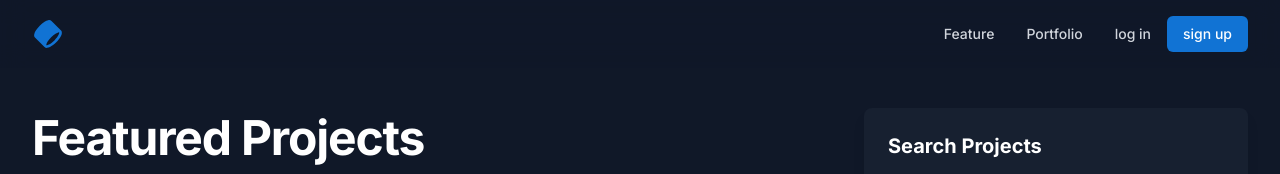
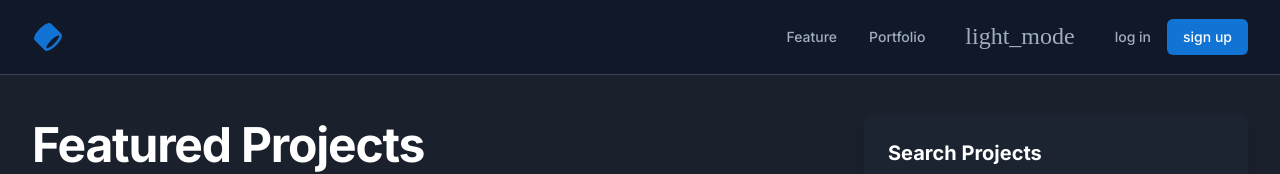
Before and after one commit to cnmzsjbz199328/chatbot, a Next.js app: page /projects in a window 1280 px wide. Shown: the top 174 px of the page. Built offline with nearby package versions, Linux system fonts and the light colour scheme; no server answers.

Commit message:
feat: Implement theme management by adding ThemeProvider and theme toggle functionality; enhance global styles for light and dark themes; update component styles for improved theme responsiveness and consistency across the application.

```diff
--- a/src/app/globals.css
+++ b/src/app/globals.css
@@ -1,9 +1,32 @@
 @import "tailwindcss";
 
 :root {
+  --primary-color: #1173d4;
+  /* 默认暗色主题 */
+  --background: #0a0a0a;
+  --foreground: #ededed;
+  --secondary-color: #1a202c;
+  --accent-color: #2d3748;
+  --text-primary: #ffffff;
+  --text-secondary: #a0aec0;
+  --border-color: #4a5568;
+}
+
+/* 明亮主题 */
+[data-theme="light"] {
   --background: #ffffff;
   --foreground: #171717;
-  --primary-color: #1173d4;
+  --secondary-color: #f7fafc;
+  --accent-color: #edf2f7;
+  --text-primary: #000000;
+  --text-secondary: #374151;
+  --border-color: #e2e8f0;
+}
+
+/* 暗色主题 */
+[data-theme="dark"] {
+  --background: #0a0a0a;
+  --foreground: #ededed;
   --secondary-color: #1a202c;
   --accent-color: #2d3748;
   --text-primary: #ffffff;
@@ -44,7 +67,8 @@ html {
 }
 
 ::-webkit-scrollbar-track {
-  background: rgba(45, 55, 72, 0.3);
+  background: var(--accent-color);
+  opacity: 0.3;
 }
 
 ::-webkit-scrollbar-thumb {
@@ -57,10 +81,11 @@ html {
 }
 
 body {
-  background: var(--secondary-color) url('/background.png') center/cover no-repeat fixed;
+  background: var(--secondary-color);
   color: var(--text-primary);
   font-family: var(--font-inter), Arial, Helvetica, sans-serif;
   min-height: 100vh;
+  transition: background-color 0.3s ease, color 0.3s ease;
 }
 
 /* Material Icons fallback */
--- a/src/app/layout.tsx
+++ b/src/app/layout.tsx
@@ -2,6 +2,7 @@ import type { Metadata, Viewport } from "next";
 import { Inter } from "next/font/google";
 import QueryClientProvider from "@/QueryClientProvider"
 import { AuthProvider } from "@/components/AuthProvider";
+import { ThemeProvider } from "@/contexts/ThemeContext";
 import "./globals.css";
 
 const inter = Inter({
@@ -37,11 +38,13 @@ export default function RootLayout({
       <body
         className={`${inter.variable} font-inter antialiased`}
       >
-        <AuthProvider>
-          <QueryClientProvider>
-            {children}
-          </QueryClientProvider>
-        </AuthProvider>
+        <ThemeProvider>
+          <AuthProvider>
+            <QueryClientProvider>
+              {children}
+            </QueryClientProvider>
+          </AuthProvider>
+        </ThemeProvider>
       </body>
     </html>
   );
--- a/src/components/ChatContainer.tsx
+++ b/src/components/ChatContainer.tsx
@@ -3,7 +3,7 @@
 import type { UIMessage } from 'ai'; // 导入正确的类型
 import React, { useEffect } from "react";
 import { Button } from "./ui/button";
-import { UserProjectModel, UserProfileModel } from '@/db/schema';
+import { UserProfileModel } from '@/db/schema';
 
 interface ChatContainerProps {
     targetUsername: string;
@@ -207,7 +207,7 @@ const ChatContainer = ({ targetUsername, userProfile }: ChatContainerProps) => {
                 <div className="flex justify-between items-center">
                     <Button
                         onClick={clearConversation}
-                        className="text-xs px-2 py-1 bg-gray-700 text-gray-300 hover:bg-gray-600 rounded-md transition-colors"
+                        className="text-xs px-2 py-1 bg-gray-700 dark:bg-gray-700 light:bg-gray-300 text-gray-300 dark:text-gray-300 light:text-gray-700 hover:bg-gray-600 dark:hover:bg-gray-600 light:hover:bg-gray-400 rounded-md transition-colors"
                     >
                         clean
                     </Button>
@@ -227,7 +227,7 @@ const ChatContainer = ({ targetUsername, userProfile }: ChatContainerProps) => {
                                     max-w-[85%] p-3 rounded-lg text-sm leading-relaxed
                                     ${message.role === 'user'
                                         ? 'bg-[var(--primary-color)] text-white'
-                                        : 'bg-gray-700/50 text-gray-100 border border-gray-600'
+                                        : 'bg-gray-700/50 dark:bg-gray-700/50 light:bg-gray-200/50 text-gray-100 dark:text-gray-100 light:text-gray-800 border border-gray-600 dark:border-gray-600 light:border-gray-300'
                                     }
                                 `}>
                                     {renderMessageContent(message)}
--- a/src/components/Header.tsx
+++ b/src/components/Header.tsx
@@ -4,12 +4,14 @@ import { useAuth } from '@/components/AuthProvider';
 import { useRouter, usePathname } from 'next/navigation';
 import { useEffect, useState } from 'react';
 import { useSmoothScroll } from '@/hooks/useSmoothScroll';
+import { useTheme } from '@/contexts/ThemeContext';
 
 export default function Header() {
   const { user, loading, signOut } = useAuth();
   const router = useRouter();
   const pathname = usePathname();
   const { scrollToSection } = useSmoothScroll();
+  const { theme, setTheme } = useTheme();
   const [username, setUsername] = useState(user?.user_metadata?.username || '');
   const [profileLoading, setProfileLoading] = useState(false);
   const [fetched, setFetched] = useState(false);
@@ -69,11 +71,19 @@ export default function Header() {
 
   const isLoading = loading || profileLoading;
 
+  const handleThemeToggle = () => {
+    setTheme(theme === 'dark' ? 'light' : 'dark');
+  };
+
+  const getThemeIcon = () => {
+    return theme === 'light' ? 'dark_mode' : 'light_mode';
+  };
+
   return (
-    <header className="sticky top-0 z-20 w-full bg-gray-900/80 backdrop-blur-md">
+    <header className="sticky top-0 z-20 w-full bg-gray-900/80 dark:bg-gray-900/80 light:bg-white/80 backdrop-blur-md border-b border-gray-700 dark:border-gray-700 light:border-gray-200">
   <div className="w-full flex items-center justify-between whitespace-nowrap px-4 py-4 sm:px-6 lg:px-8">
         <div className="flex items-center gap-4">
-          <Link href="/" className="flex items-center gap-2 text-white hover:opacity-80 transition-opacity">
+          <Link href="/" className="flex items-center gap-2 text-[var(--text-primary)] hover:opacity-80 transition-opacity">
             <svg className="h-8 w-8 text-[var(--primary-color)]" fill="none" viewBox="0 0 48 48" xmlns="http://www.w3.org/2000/svg">
               <path clipRule="evenodd" d="M39.475 21.6262C40.358 21.4363 40.6863 21.5589 40.7581 21.5934C40.7876 21.655 40.8547 21.857 40.8082 22.3336C40.7408 23.0255 40.4502 24.0046 39.8572 25.2301C38.6799 27.6631 36.5085 30.6631 33.5858 33.5858C30.6631 36.5085 27.6632 38.6799 25.2301 39.8572C24.0046 40.4502 23.0255 40.7407 22.3336 40.8082C21.8571 40.8547 21.6551 40.7875 21.5934 40.7581C21.5589 40.6863 21.4363 40.358 21.6262 39.475C21.8562 38.4054 22.4689 36.9657 23.5038 35.2817C24.7575 33.2417 26.5497 30.9744 28.7621 28.762C30.9744 26.5497 33.2417 24.7574 35.2817 23.5037C36.9657 22.4689 38.4054 21.8562 39.475 21.6262ZM4.41189 29.2403L18.7597 43.5881C19.8813 44.7097 21.4027 44.9179 22.7217 44.7893C24.0585 44.659 25.5148 44.1631 26.9723 43.4579C29.9052 42.0387 33.2618 39.5667 36.4142 36.4142C39.5667 33.2618 42.0387 29.9052 43.4579 26.9723C44.1631 25.5148 44.659 24.0585 44.7893 22.7217C44.9179 21.4027 44.7097 19.8813 43.5881 18.7597L29.2403 4.41187C27.8527 3.02428 25.8765 3.02573 24.2861 3.36776C22.6081 3.72863 20.7334 4.58419 18.8396 5.74801C16.4978 7.18716 13.9881 9.18353 11.5858 11.5858C9.18354 13.988 7.18717 16.4978 5.74802 18.8396C4.58421 20.7334 3.72865 22.6081 3.36778 24.2861C3.02574 25.8765 3.02429 27.8527 4.41189 29.2403Z" fill="currentColor" fillRule="evenodd"></path>
             </svg>
@@ -82,16 +92,27 @@ export default function Header() {
 
         <nav className="hidden items-center gap-8 md:flex">
           <button
-            className="text-sm font-medium text-gray-300 transition-colors hover:text-white"
+            className="text-sm font-medium text-[var(--text-secondary)] transition-colors hover:text-[var(--text-primary)]"
             onClick={(e) => handleNavClick(e, 'features')}
           >
             Feature
           </button>
           <button
-            className="text-sm font-medium text-gray-300 transition-colors hover:text-white"
+            className="text-sm font-medium text-[var(--text-secondary)] transition-colors hover:text-[var(--text-primary)]"
             onClick={(e) => handleNavClick(e, 'portfolio')}
           >
             Portfolio
+          </button>
+
+          {/* 主题切换按钮 */}
+          <button
+            onClick={handleThemeToggle}
+            className="p-2 rounded-md text-[var(--text-secondary)] hover:text-[var(--text-primary)] hover:bg-gray-700 dark:hover:bg-gray-700 light:hover:bg-gray-200 transition-colors"
+            title={`当前主题: ${theme === 'dark' ? '暗色' : '明亮'}`}
+          >
+            <span className="material-symbols-outlined text-xl">
+              {getThemeIcon()}
+            </span>
           </button>
 
 {loading ? (
@@ -104,26 +125,26 @@ export default function Header() {
       </span>
     ) : username ? (
       <Link
-        className="text-sm font-medium text-gray-300 transition-colors hover:text-white"
+        className="text-sm font-medium text-[var(--text-secondary)] transition-colors hover:text-[var(--text-primary)]"
         href={`/${username}`}
       >
         My Profile
       </Link>
     ) : (
-      <span className="text-sm font-medium text-gray-500 cursor-not-allowed">
+      <span className="text-sm font-medium text-gray-500 dark:text-gray-500 light:text-gray-400 cursor-not-allowed">
         Please set a username
       </span>
     )}
     <button
       onClick={handleSignOut}
-      className="text-sm font-medium text-gray-300 transition-colors hover:text-white"
+      className="text-sm font-medium text-[var(--text-secondary)] transition-colors hover:text-[var(--text-primary)]"
     >
       Sign Out
     </button>
   </div>
 ) : (
   <div className="flex items-center gap-4">
-    <Link className="text-sm font-medium text-gray-300 transition-colors hover:text-white" href="/login">log in</Link>
+    <Link className="text-sm font-medium text-[var(--text-secondary)] transition-colors hover:text-[var(--text-primary)]" href="/login">log in</Link>
     <Link className="rounded-md bg-[var(--primary-color)] px-4 py-2 text-sm font-medium text-white transition-colors hover:bg-opacity-80" href="/register">sign up</Link>
   </div>
 )}
--- a/src/components/Layout.tsx
+++ b/src/components/Layout.tsx
@@ -7,7 +7,7 @@ interface LayoutProps {
 
 export default function Layout({ children }: LayoutProps) {
   return (
-    <div className="relative flex min-h-screen flex-col bg-gray-900 font-sans text-white" style={{ fontFamily: 'Inter, "Noto Sans", sans-serif' }}>
+    <div className="relative flex min-h-screen flex-col font-sans transition-colors duration-300" style={{ fontFamily: 'Inter, "Noto Sans", sans-serif', backgroundColor: 'var(--secondary-color)', color: 'var(--text-primary)' }}>
       <Header />
       <main className="flex-1">
         {children}
--- a/src/components/PortfolioLayout.tsx
+++ b/src/components/PortfolioLayout.tsx
@@ -8,10 +8,11 @@ interface PortfolioLayoutProps {
 export default function PortfolioLayout({ children }: PortfolioLayoutProps) {
   return (
     <div
-      className="relative flex h-screen flex-col overflow-hidden font-sans text-white"
+      className="relative flex h-screen flex-col overflow-hidden font-sans transition-colors duration-300"
       style={{
         fontFamily: 'Inter, "Noto Sans", sans-serif',
-        backgroundColor: 'var(--secondary-color)'
+        backgroundColor: 'var(--secondary-color)',
+        color: 'var(--text-primary)'
       }}
     >
       {/* 背景图片层 - 使用伪元素实现透明度 */}
--- a/src/components/file-upload/UsageInstructions.tsx
+++ b/src/components/file-upload/UsageInstructions.tsx
@@ -4,7 +4,7 @@ export default function UsageInstructions() {
   return (
     <div className="bg-blue-800/10 border border-blue-800 rounded-lg p-4">
       <h4 className="text-sm font-medium text-blue-400 mb-2">💡 功能说明</h4>
-      <ul className="text-xs text-gray-300 space-y-1">
+      <ul className="text-xs text-[var(--text-secondary)] space-y-1">
         <li>• 上传的PDF文档会被AI学习和理解</li>
         <li>• 访客可以通过聊天询问您的背景信息</li>
         <li>• 建议上传简历、个人介绍、项目说明等文档</li>
--- /dev/null
+++ b/src/contexts/ThemeContext.tsx
@@ -0,0 +1,78 @@
+'use client';
+
+import React, { createContext, useContext, useEffect, useState } from 'react';
+
+type Theme = 'light' | 'dark';
+
+interface ThemeContextType {
+  theme: Theme;
+  setTheme: (theme: Theme) => void;
+  resolvedTheme: 'light' | 'dark';
+}
+
+const ThemeContext = createContext<ThemeContextType | undefined>(undefined);
+
+export function ThemeProvider({ children }: { children: React.ReactNode }) {
+  const [theme, setTheme] = useState<Theme>('dark');
+  const [resolvedTheme, setResolvedTheme] = useState<'light' | 'dark'>('dark');
+
+  // 应用主题到DOM
+  const applyTheme = (resolvedTheme: 'light' | 'dark') => {
+    const root = document.documentElement;
+    root.setAttribute('data-theme', resolvedTheme);
+
+    // 更新CSS变量
+    if (resolvedTheme === 'light') {
+      root.style.setProperty('--background', '#ffffff');
+      root.style.setProperty('--foreground', '#171717');
+      root.style.setProperty('--secondary-color', '#f7fafc');
+      root.style.setProperty('--accent-color', '#edf2f7');
+      root.style.setProperty('--text-primary', '#1a202c');
+      root.style.setProperty('--text-secondary', '#4a5568');
+      root.style.setProperty('--border-color', '#e2e8f0');
+    } else {
+      root.style.setProperty('--background', '#0a0a0a');
+      root.style.setProperty('--foreground', '#ededed');
+      root.style.setProperty('--secondary-color', '#1a202c');
+      root.style.setProperty('--accent-color', '#2d3748');
+      root.style.setProperty('--text-primary', '#ffffff');
+      root.style.setProperty('--text-secondary', '#a0aec0');
+      root.style.setProperty('--border-color', '#4a5568');
+    }
+  };
+
+  // 初始化主题
+  useEffect(() => {
+    const savedTheme = localStorage.getItem('theme') as Theme;
+    if (savedTheme && ['light', 'dark'].includes(savedTheme)) {
+      setTheme(savedTheme);
+    }
+  }, []);
+
+  // 监听主题变化
+  useEffect(() => {
+    setResolvedTheme(theme);
+    applyTheme(theme);
+    localStorage.setItem('theme', theme);
+  }, [theme]);
+
+  const value = {
+    theme,
+    setTheme,
+    resolvedTheme,
+  };
+
+  return (
+    <ThemeContext.Provider value={value}>
+      {children}
+    </ThemeContext.Provider>
+  );
+}
+
+export function useTheme() {
+  const context = useContext(ThemeContext);
+  if (context === undefined) {
+    throw new Error('useTheme must be used within a ThemeProvider');
+  }
+  return context;
+}
```
Also changed, not shown: src/components/ProjectCard.tsx (+6 -6 lines), src/components/ProjectShowcase.tsx (+9 -9 lines), src/components/UserDashboard.tsx (+5 -5 lines).
